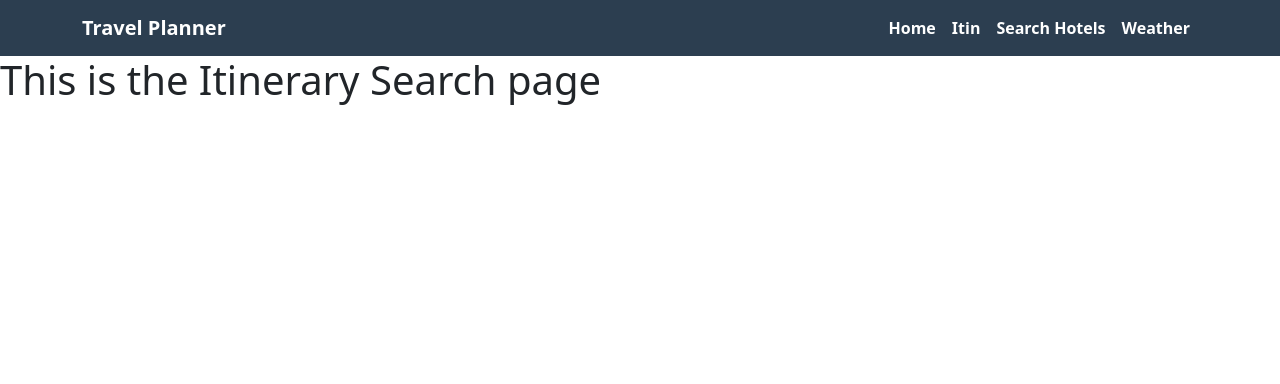
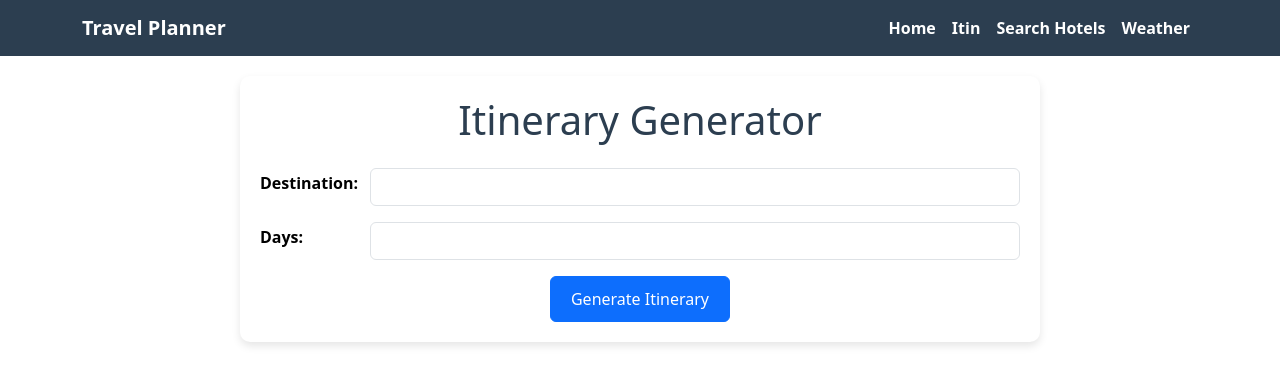
Before and after one commit to Srivashinie/Travel-Planner, a React (Create React App) app in the folder client/: page /itin in a window 1280 px wide. Shown: the top 384 px of the page. Built offline with nearby package versions, Linux system fonts and the light colour scheme.

Commit message:
Adding frontend logic for itin page

```diff
--- a/client/src/pages/Itin.js
+++ b/client/src/pages/Itin.js
@@ -1,11 +1,140 @@
-import React from "react";
+import React, { useState } from "react";
+import axios from "axios";
 
-const Itin = () => {
+const Itinerary = () => {
+  const [place, setPlace] = useState("");
+  const [days, setDays] = useState("");
+  const [itinerary, setItinerary] = useState("");
+  const [error, setError] = useState("");
+
+  const handleSubmit = async (event) => {
+    event.preventDefault();
+
+    try {
+      const response = await axios.post("/api/itinerary/generate", {
+        place,
+        days,
+      });
+
+      setItinerary(response.data.itinerary);
+      setError("");
+    } catch (err) {
+      setError("Failed to generate itinerary. Please try again.");
+      setItinerary("");
+    }
+  };
+
   return (
-    <div>
-      <h1>This is the Itinerary Search page</h1>
+    <div
+      style={{
+        minHeight: "100vh",
+        color: "black",
+        padding: "20px",
+      }}
+    >
+      <div
+        className="container"
+        style={{
+          maxWidth: "800px",
+          backgroundColor: "white",
+          padding: "20px",
+          borderRadius: "10px",
+          boxShadow: "0px 4px 8px rgba(0, 0, 0, 0.1)",
+        }}
+      >
+        <h1 className="text-center mb-4" style={{ color: "#2C3E50" }}>
+          Itinerary Generator
+        </h1>
+        <form onSubmit={handleSubmit}>
+          <div
+            className="mb-3"
+            style={{ display: "flex", alignItems: "center", gap: "10px" }}
+          >
+            <label
+              htmlFor="place"
+              className="form-label fw-bold"
+              style={{ flexBasis: "100px" }}
+            >
+              Destination:
+            </label>
+            <input
+              type="text"
+              id="place"
+              className="form-control"
+              value={place}
+              onChange={(e) => setPlace(e.target.value)}
+              style={{ flex: "1" }}
+            />
+          </div>
+          <div
+            className="mb-3"
+            style={{ display: "flex", alignItems: "center", gap: "10px" }}
+          >
+            <label
+              htmlFor="days"
+              className="form-label fw-bold"
+              style={{ flexBasis: "100px" }}
+            >
+              Days:
+            </label>
+            <input
+              type="text"
+              id="days"
+              className="form-control"
+              value={days}
+              onChange={(e) => setDays(e.target.value)}
+              style={{ flex: "1" }}
+            />
+          </div>
+          <div className="text-center">
+            <button
+              type="submit"
+              className="btn btn-primary"
+              style={{ padding: "10px 20px" }}
+            >
+              Generate Itinerary
+            </button>
+          </div>
+        </form>
+
+        {error && (
+          <div
+            className="alert alert-danger text-center mt-4"
+            style={{
+              fontSize: "16px",
+              padding: "15px",
+            }}
+            role="alert"
+          >
+            {error}
+          </div>
+        )}
+
+        {itinerary && (
+          <div
+            className="mt-4"
+            style={{
+              padding: "20px",
+              border: "1px solid #ccc",
+              borderRadius: "5px",
+              backgroundColor: "#f9f9f9",
+              color: "black",
+              width: "100%",
+              maxWidth: "1000px",
+              margin: "0 auto",
+            }}
+          >
+            {/*<h2 className="text-center" style={{ color: "#2C3E50" }}>
+              Generated Itinerary
+            </h2>*/}
+            <pre style={{ whiteSpace: "pre-wrap", wordWrap: "break-word" }}>
+              {itinerary}
+            </pre>
+          </div>
+        )}
+      </div>
     </div>
   );
 };
 
-export default Itin;
+export default Itinerary;
```
